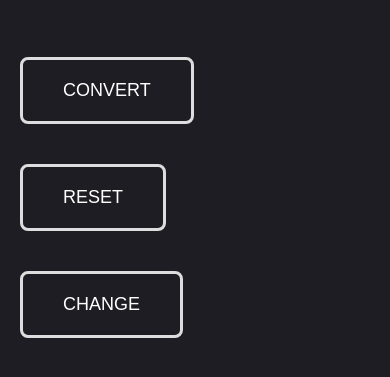
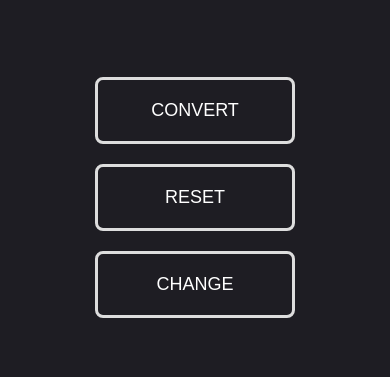
Before and after one commit to medzio/temperature-converter, a plain HTML site: page index.html in a window 390 px wide. Shown: the part 323-700 px from the top of the page. Drawn offline with Linux system fonts and the light colour scheme.

Commit message:
Responsive buttons

```diff
--- a/main.css
+++ b/main.css
@@ -10,7 +10,10 @@ body {
 	align-items: center;
 	flex-direction: column;
 	position: relative;
+	margin: 0 auto;
 	height: 100vh;
+	width: 100%;
+	max-width: 1200px;
 	font-family: 'Open Sans', sans-serif;
 	color: #fff;
 	background-color: #1e1d23;
@@ -34,19 +37,29 @@ input {
 }
 
 button {
+	/* display: flex; */
+	justify-content: center;
 	padding: 20px 40px;
 	margin: 20px;
-	cursor: pointer;
+	width: 200px;
 	background: none;
 	color: #fff;
-	font-size: 18px;
 	border: 3px solid #ddd;
 	border-radius: 8px;
+	font-size: 18px;
+	text-transform: uppercase;
 	transition: 0.3s;
-	text-transform: uppercase;
+	cursor: pointer;
 }
 
 button:hover {
 	background-color: #ddd;
 	color: #000;
 }
+
+
+@media (min-width: 340px) and (max-width: 768px){
+	button{
+		display: flex;
+	}
+}
--- a/script.js
+++ b/script.js
@@ -45,7 +45,7 @@ const convertDeg = () => {
 	} else if (one.textContent.match('°F') && converter.value != 0) {
 		convertFToC()
 	} else if ((converter.value == '')) {
-		result.textContent = 'You should set value!'
+		result.textContent = 'You should set a number!'
 	}
 }
 
```
Also changed, not shown: index.html (+1 -0 lines), 1 other file. Lines whose indentation alone changed are shown as unchanged.
